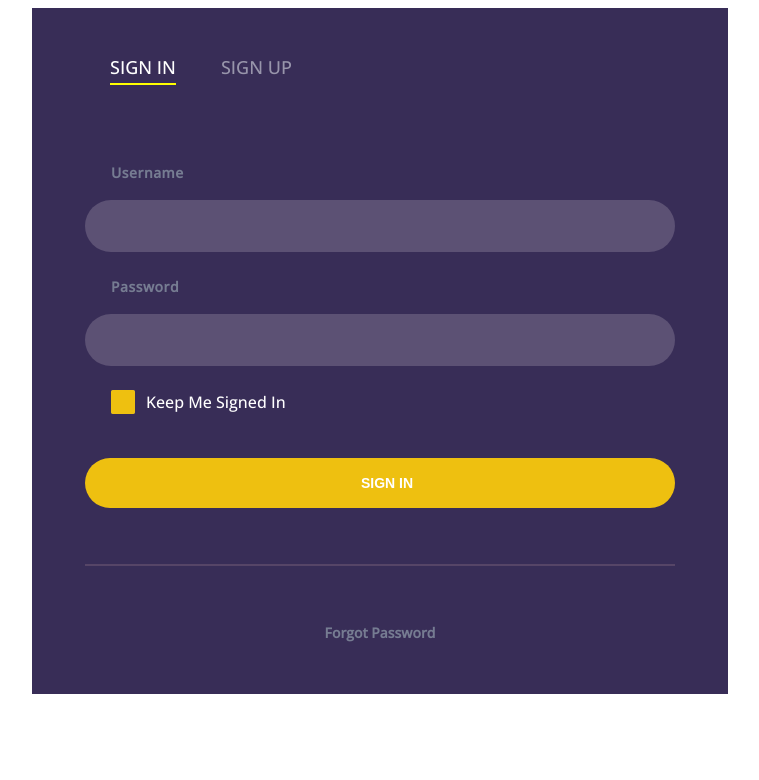
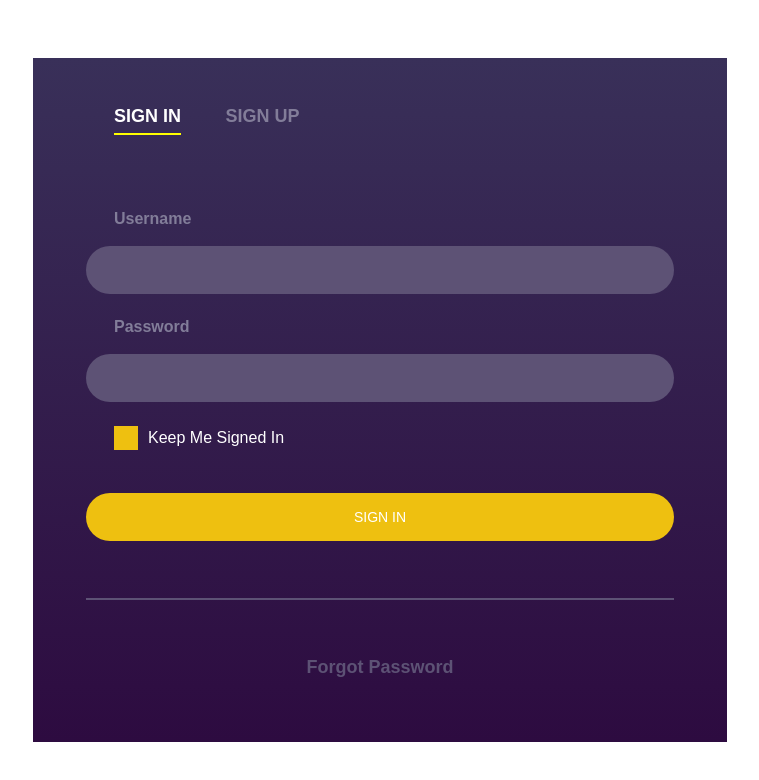
Before and after one commit to stanislav-bzhezinskyi/Lectorium__Form-register-login, a plain HTML site: page index.html in a window 1280 px wide. Shown: the whole page, without its empty margins (260-1019 px from the left). Drawn offline with nearby package versions, Linux system fonts and the light colour scheme.

Commit message:
Add files via upload

```diff
--- a/index.html
+++ b/index.html
@@ -11,46 +11,43 @@
 </head>
 <body>
 <form action="/" method="post" class="form">
-        <div class="form__header">
-            <a href="#" class="sign-in-link link">SIGN IN</a>
-            <a href="#" class="sign-up-link link">SIGN UP</a>
+    <div class="form__header-links">
+      <a href="/" class="form__link active-link" id="sign-in-link">SIGN IN</a>
+      <a href="/" class="form__link" id="sign-up-link">SIGN UP</a>
     </div>
-        <div class="form__main">
-            <div class="input-form">
-                <label for="username" class="input-label">
+    <div class="form__title">
       Username
-                </label>
+    </div>
     <input
       type="text"
+      class="form__input"
+      id="username"
       name="username"
-                    id="username"
-                    class="input"
       required
     >
+
+    <div class="form__title">
+      Password
     </div>
-            <div class="input-form">
-                <label for="password" class="input-label">
-                    Password
-                </label>
     <input
       type="password"
+      class="form__input"
+      id="password"
       name="password"
-                    id="password"
-                    class="input"
       required
     >
-            </div>
-            <div class="checkbox-form">
-                <div class="checkbox-cover"></div>
-                <input type="checkbox" id="checkbox" required>
-                <div for="checkbox" class="checkbox-label">
+
+    <label class="form__checkbox">
+      <input
+        type="checkbox"
+        id="checkbox"
+        required
+    >
       Keep Me Signed In
-                </div>
-            </div>
-            <button type="submit" class="input" id="button">SIGN IN</button>
-        </div>
-        <div class="form__footer">
-            <a href="#" class="footer-link">Forgot Password</a>
+    </label>
+    <button type="submit" class="form__button">SIGN IN</button>
+    <div class="form__footer-link">
+        <a href="/" class=" forgot-link">Forgot Password</a>
     </div>
 </form>
 </body>
--- a/script.js
+++ b/script.js
@@ -1,51 +1,25 @@
 'use script'
 
-const SignInLink = document.querySelector('.sign-in-link');
-const SignUpLink = document.querySelector('.sign-up-link');
+const signInLink = document.getElementById('sign-in-link');
+const signUpLink = document.getElementById('sign-up-link');
+const form = document.querySelector('.form');
 
-SignInLink.setAttribute('style', 'border-bottom: 2px solid yellow');
-SignUpLink.setAttribute('style', 'color: #9895ab');
-
-SignInLink.addEventListener('click', (event) => {
+signUpLink.addEventListener('click', (event) => {
     event.preventDefault();
-    SignInLink.setAttribute('style', 'border-bottom: 2px solid yellow; color: white');
-    SignUpLink.setAttribute('style', 'color: #9895ab');
+    signInLink.classList.value = 'form__link';
+    signUpLink.classList.value = 'form__link active-link';
 })
 
-SignUpLink.addEventListener('click', (event) => {
+signInLink.addEventListener('click', (event) => {
     event.preventDefault();
-    SignUpLink.setAttribute('style', 'border-bottom: 2px solid yellow; color: white');
-    SignInLink.setAttribute('style', 'color: #9895ab');
+    signUpLink.classList.value = 'form__link';
+    signInLink.classList.value = 'form__link active-link';
 })
 
-const checkboxForm = document.querySelector('.checkbox-form');
-const checkboxCover = document.querySelector('.checkbox-cover');
-const checkbox = document.getElementById('checkbox');
-const checkboxLabel = document.querySelector('.checkbox-label');
-
-checkboxForm.addEventListener('click', () => {
-    if (!checkboxCover.hidden) {
-        return (
-            checkboxCover.setAttribute('hidden', true),
-            checkbox.checked = true
-        )
-    }
-
-    if (checkboxCover.hidden) {
-        return (
-            checkboxCover.removeAttribute('hidden'),
-            checkbox.checked = false
-        )
-    }
-})
-
-const form = document.querySelector('.form');
-
 form.addEventListener('submit', (event) => {
-    event.preventDefault()
+    event.preventDefault();
 
     const data = new FormData(form);
-
     console.log(
         Object.fromEntries(data.entries())
     );
--- /dev/null
+++ b/style.scss
@@ -0,0 +1,146 @@
+$greyLightColor: #827d99;
+$darkLightColor: #5d5275;
+$yellowColor: #eec010;
+
+body {
+  font-family: 'Arial', sans-serif;
+  font-weight: bold;
+  display: flex;
+  height: 100vh;
+  justify-content: center;
+  align-items: center;
+  margin: 0;
+  padding: 0;
+}
+
+.form {
+  display: flex;
+  flex-direction: column;
+  width: 694px;
+  height: 684px;
+  padding: 48px 53px;
+  background: linear-gradient(rgba(57,48,89,255) 0%, rgba(45,11,64,255) 100%);
+  box-sizing: border-box;
+
+  &__header-links {
+    height: max-content;
+    box-sizing: border-box;
+    margin: 0 0 83px 28px;
+  }
+
+  &__link {
+    font-size: 18px;
+    font-weight: bolt;
+    display: inline;
+    color: $greyLightColor;
+    text-decoration: none;
+    margin-right: 40px;
+    padding-bottom: 7px;
+
+    &:last-child {
+      margin-right: 0;
+    }
+  }
+
+  &__title {
+    flex-direction: column;
+    color: $greyLightColor;
+    width: max-content;
+    margin: 0 0 18px 28px;
+}
+
+&__input {
+    margin-bottom: 24px;
+    font-size: 25px;
+    box-sizing: border-box;
+    height: 48px;
+    border-radius: 30px;
+    border: none;
+    padding: 20px;
+    background-color: $darkLightColor;
+    color: white;
+
+    &:focus {
+      outline: none;
+      background-color: $darkLightColor;
+    }
+  }
+
+  &__checkbox {
+    display: flex;align-items: center;
+    width: max-content;
+    color: white;
+    font-weight: 500;
+    cursor: pointer;
+    margin: 0 0 43px 28px;
+
+    // &::after {
+    //   content: '';
+    //   position: absolute;
+    //   width: 24px;
+    //   height: 24px;
+    //   background-color: $yellowColor;
+    // }
+
+    &:checked {
+      background-color: #eec010;
+    }
+  }
+
+  &__button {
+    display: flex;
+    cursor: pointer;
+    color: white;
+    justify-content: center;
+    align-items: center;
+    background-color: $yellowColor;
+    font-size: 14px;
+    margin-bottom: 57px;
+    height: 48px;
+    border-radius: 30px;
+    border: none;
+  }
+
+  &__footer-link {
+    display: flex;
+    justify-content: center;
+    border-top: 2px solid $darkLightColor;
+    padding-top: 57px;
+
+    .forgot-link {
+      color: $darkLightColor;
+      font-size: 18px;
+      font-weight: bold;
+      text-decoration: none;
+    }
+  }
+}
+
+span {
+  display: flex;
+  width: max-content;
+  margin: 0 0 18px 28px;
+}
+
+#checkbox {
+  width: 24px;
+  height: 24px;
+  margin: 0 10px 0 0;
+
+  &::after {
+    position: absolute;
+    content: '';
+    width: 24px;
+    height: 24px;
+    background-color: #eec010;
+  }
+
+  &:checked::after {
+    width: 0;
+  }
+}
+
+.active-link {
+  border-bottom: 2px solid yellow;
+  color: white
+}
```
Also changed, not shown: package-lock.json (added), style.css, 1 other file. Lines whose indentation alone changed are shown as unchanged.
